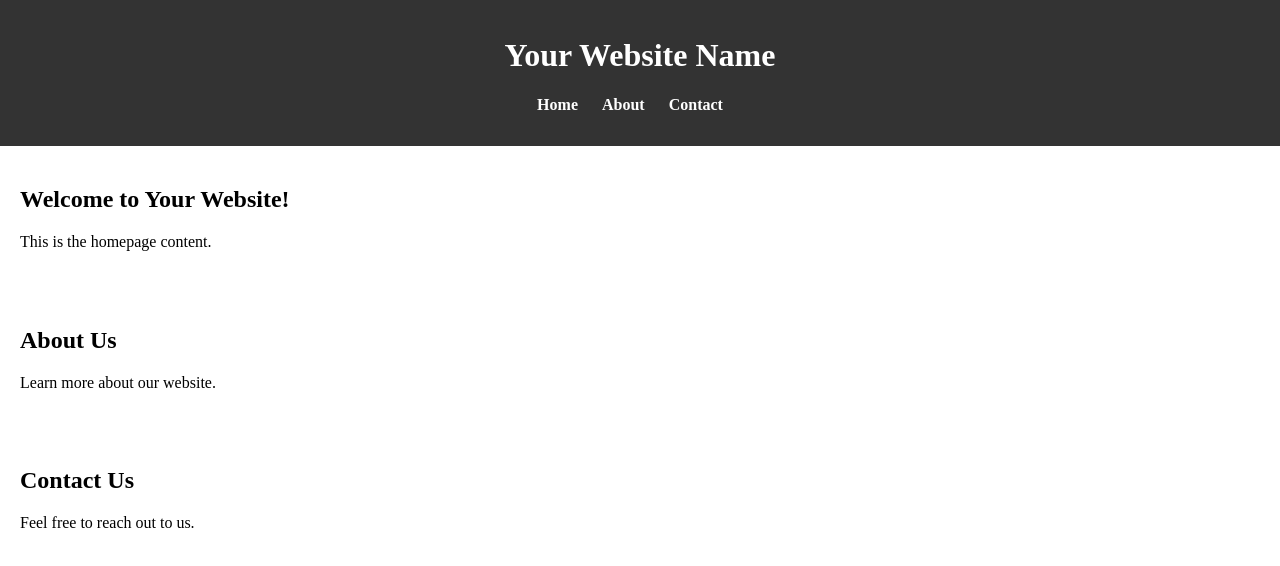
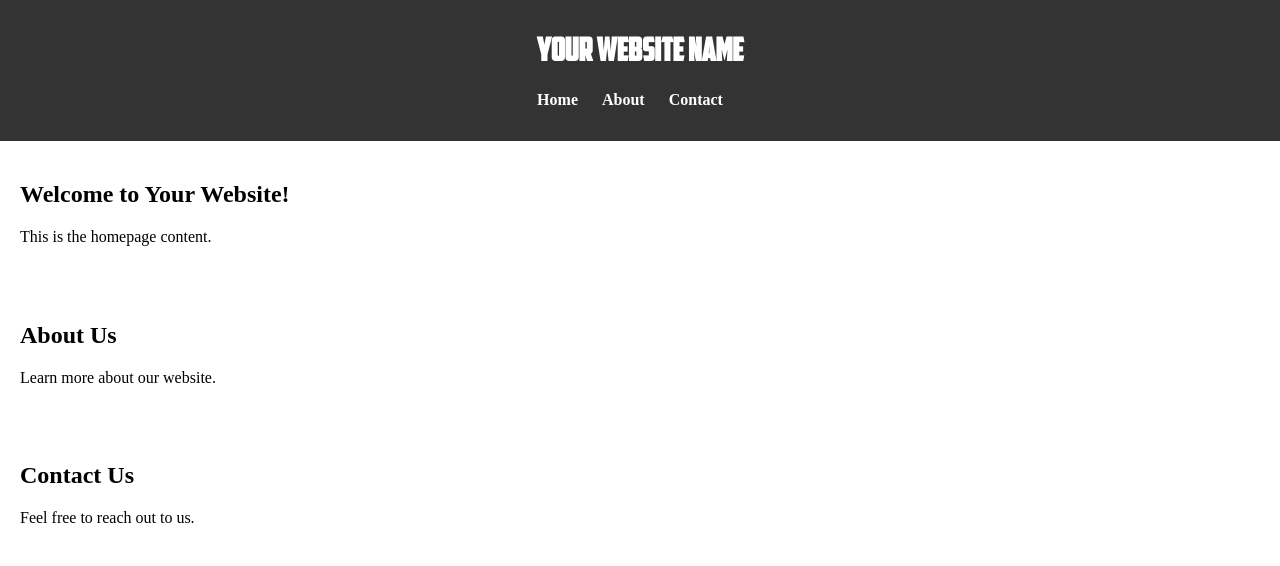
Before and after one commit to KesuboyinaYaswanth/Sample, a plain HTML site: page index.html in a window 1280 px wide. Drawn offline with Linux system fonts and the light colour scheme.

Commit message:
Update style.css

```diff
--- a/style.css
+++ b/style.css
@@ -9,6 +9,9 @@ body { /* Use your custom font as the preferred font, with a fallback to a gener
 }
 
 header {
+    h1 {
+    font-family: 'captainamerican', sans-serif;
+    }
     background-color: #333;
     color: white;
     text-align: center;
```
